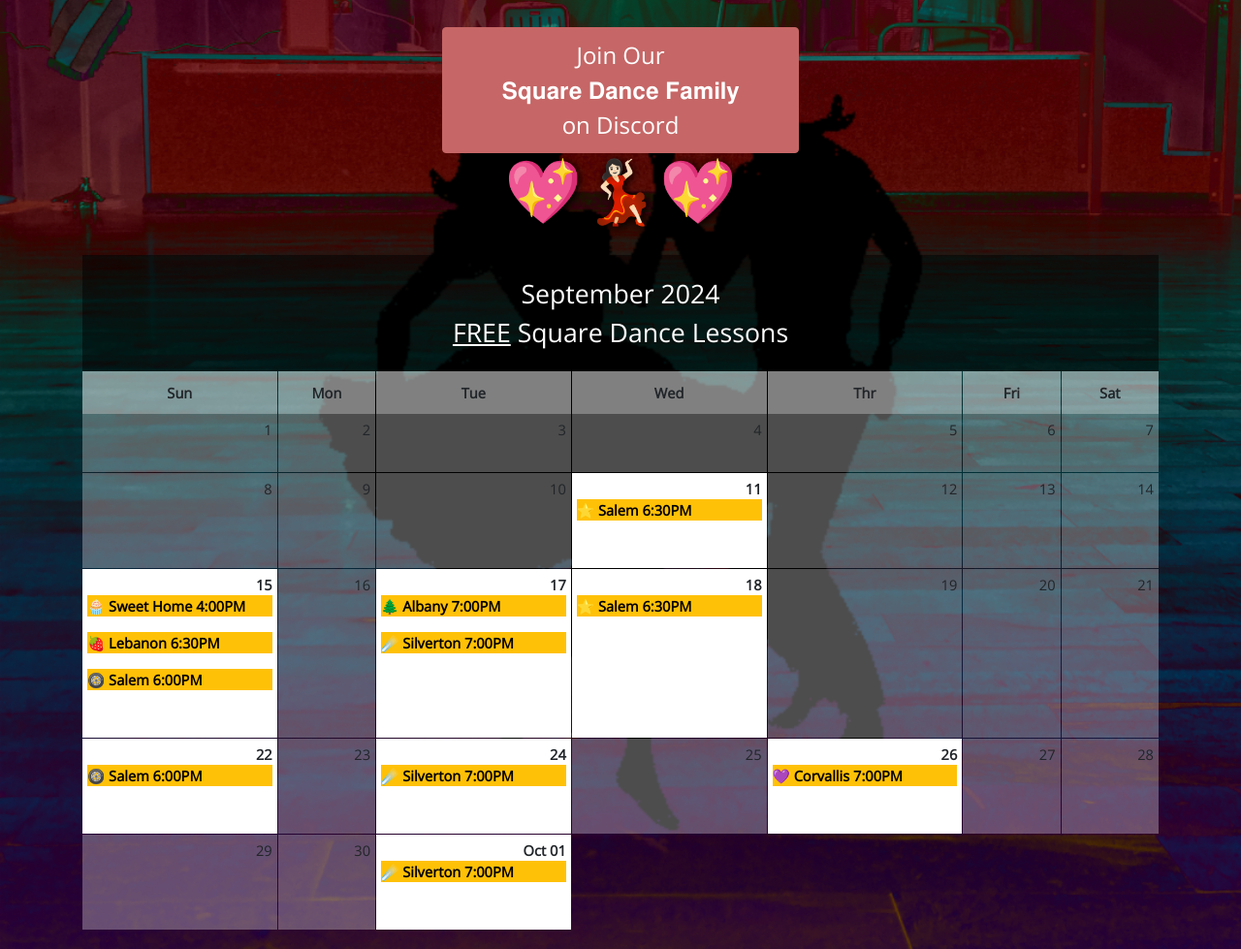
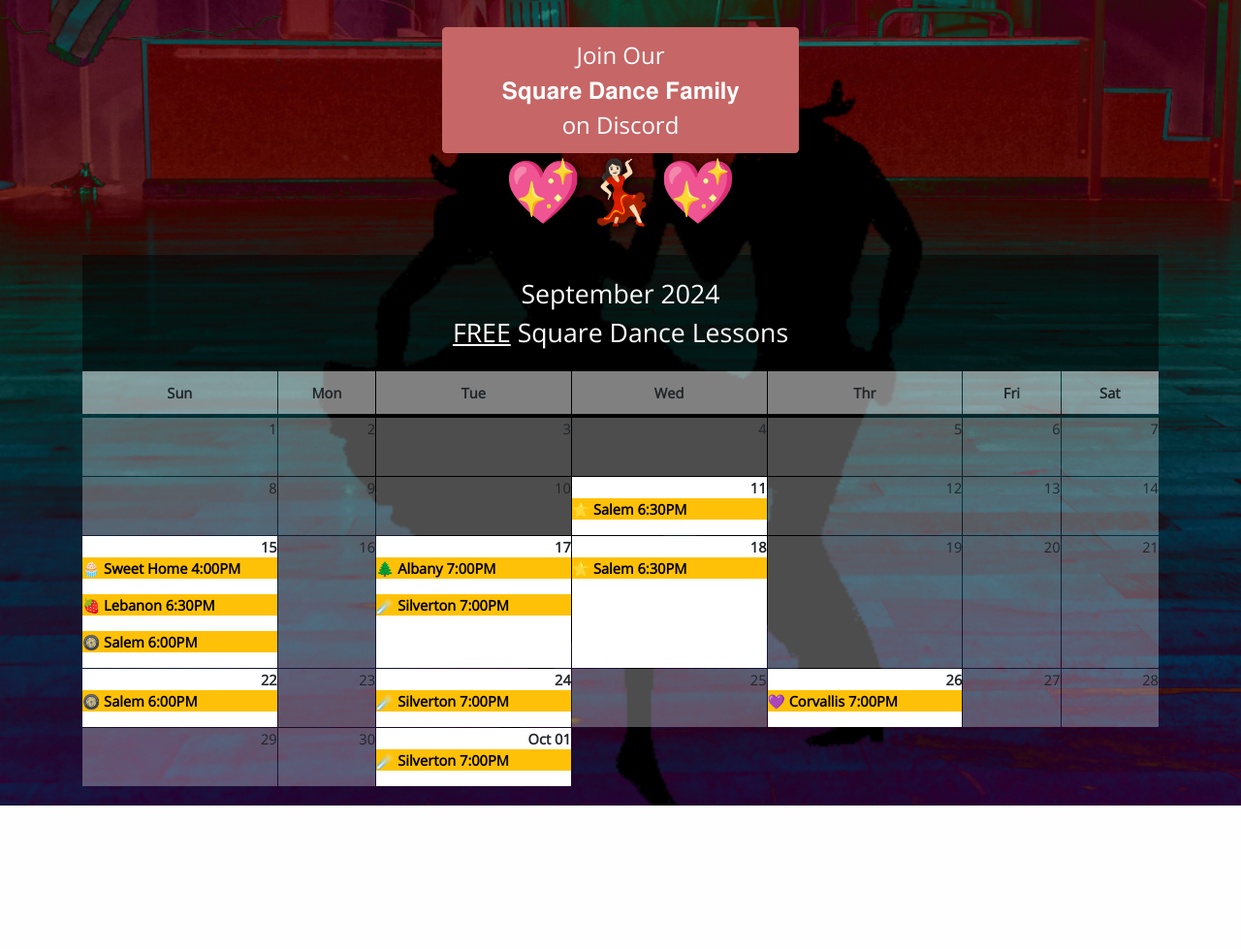
Before and after one commit to layhna/layhna.github.io, a PHP site: page / in a window 1280 px wide. Shown: the whole page at 97% size. After the commit the page ends 831 px from the top, so only its background shows below. Run offline with PHP 8.4, Linux system fonts and the light colour scheme.

Commit message:
padding stuff

```diff
--- a/css/tooplate-style.css
+++ b/css/tooplate-style.css
@@ -306,8 +306,6 @@
 .calendar-body div {
 	background: rgba(255,255,255,0.3);
 	text-align: right;
-	padding: 5px;
-	padding-bottom: 33px;
 }
 .active-day {
 	background: rgba(255,255,255,1) !important;
--- a/index.html
+++ b/index.html
@@ -58,7 +58,7 @@
 				<div class="day">Sat</div>
 			</div>
 			<div class="calendar calendar-body">
-				<div class="off">1</div>
+				<div class="off">1<p>&nbsp;</p></div>
 				<div class="off">2</div>
 				<div class="off">3</div>
 				<div class="off">4</div>
```
